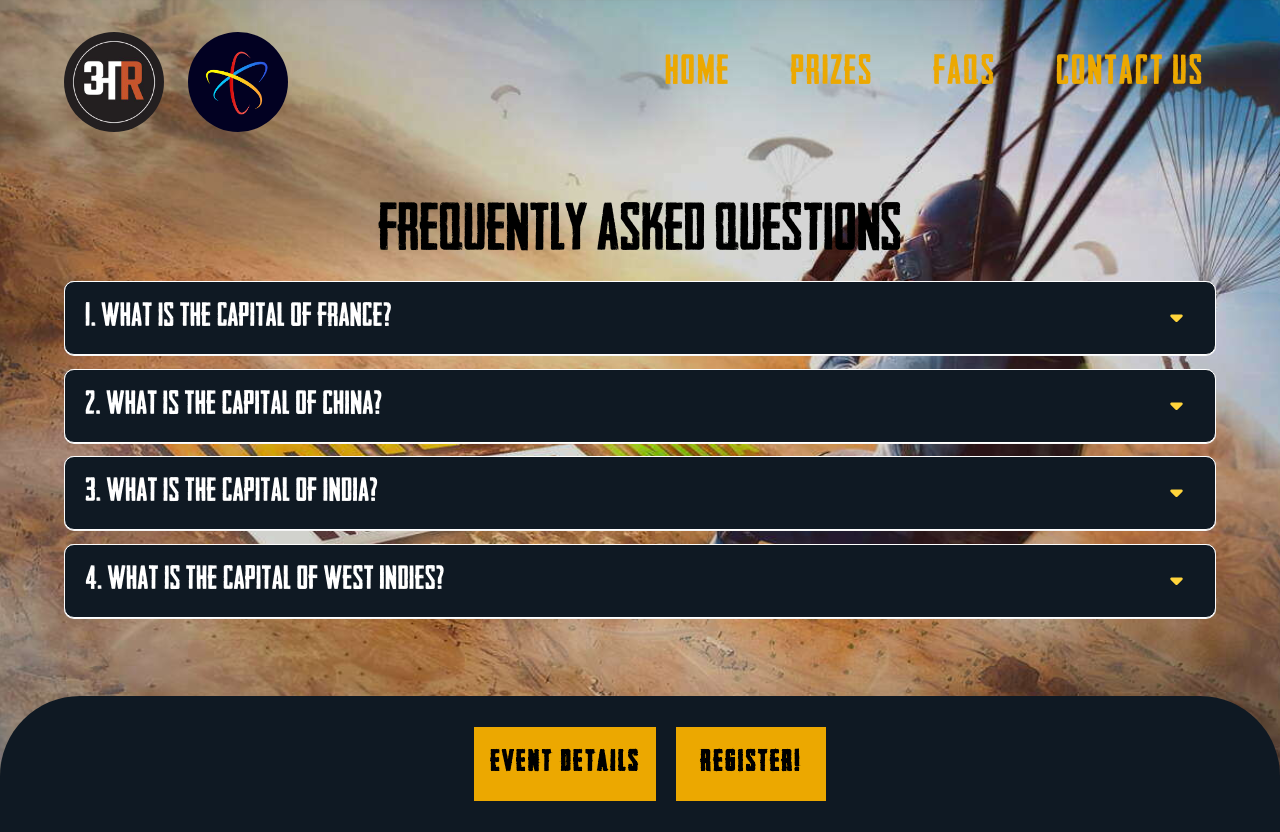
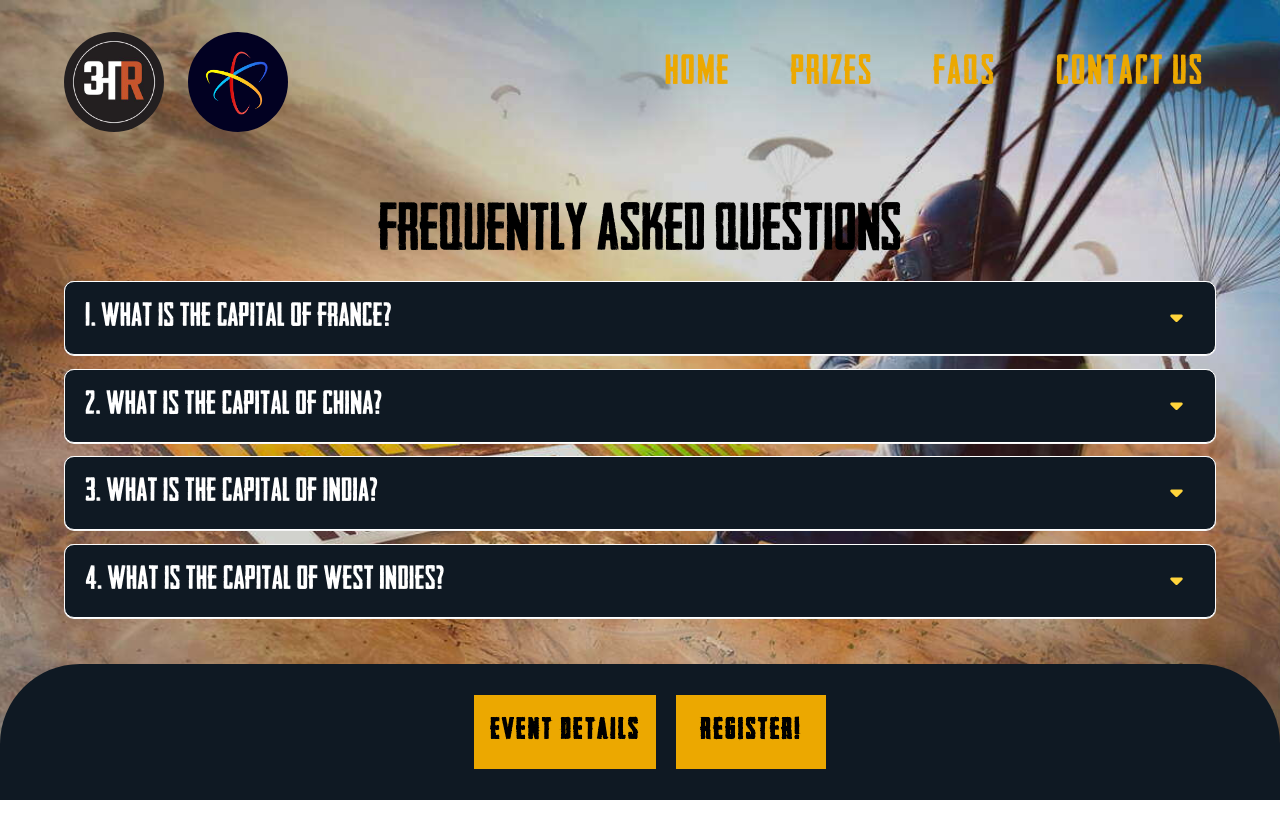
Before and after one commit to showdown27/bgmi-wdct, a React (Create React App) app: page /faq in a window 1280 px wide. After the commit the page ends 800 px from the top, so only its background shows below. Built offline with nearby package versions, Linux system fonts and the light colour scheme.

Commit message:
Update FAQ.module.css

```diff
--- a/src/pages/FAQ/FAQ.module.css
+++ b/src/pages/FAQ/FAQ.module.css
@@ -24,7 +24,7 @@ h1 {
 .footer {
   display: flex;
   width: 100vw;
-  position: static;
+  position: fixed;
   bottom: 0;
   background: #0f1923;
   height: 8.5rem;
```
